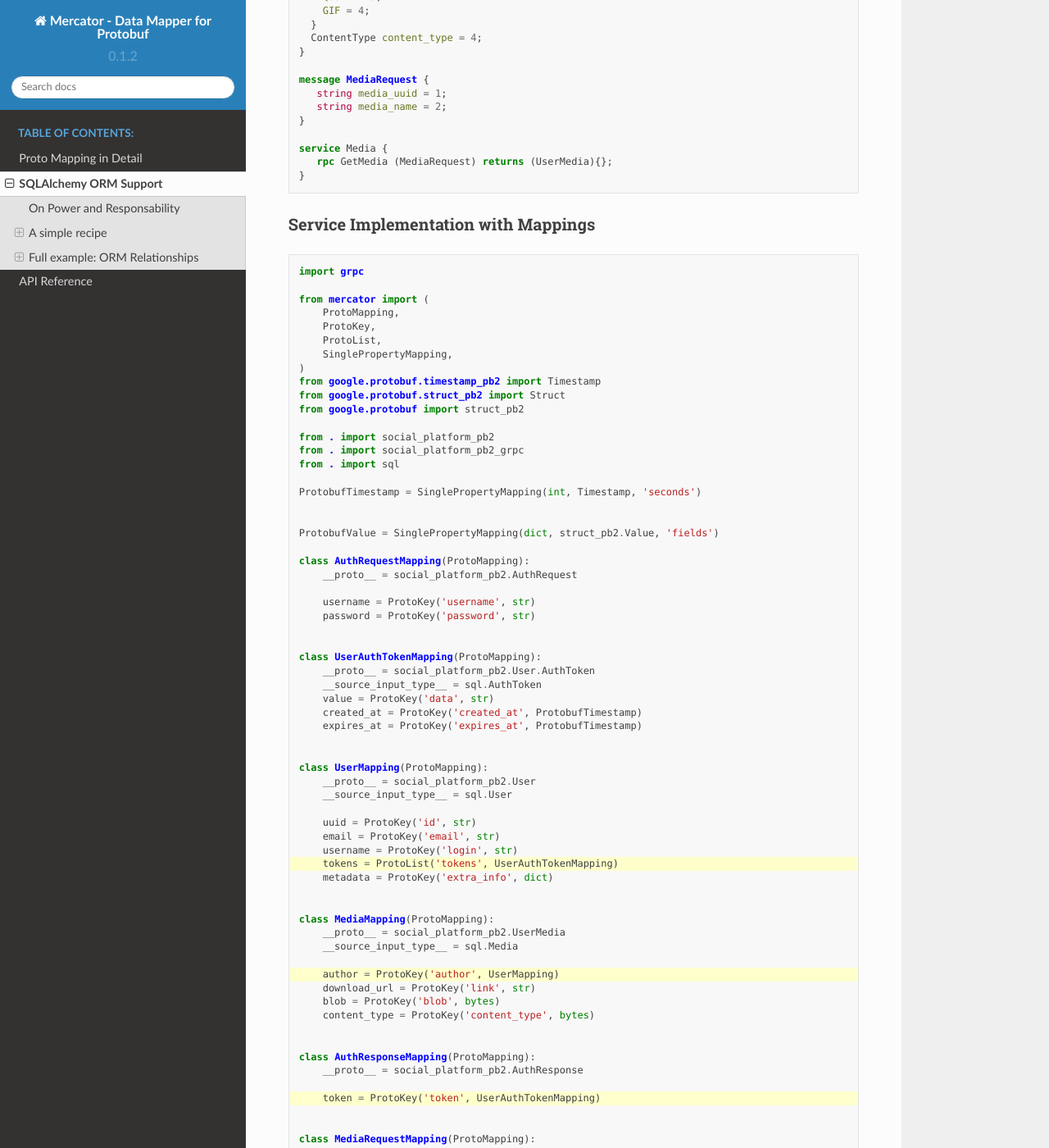
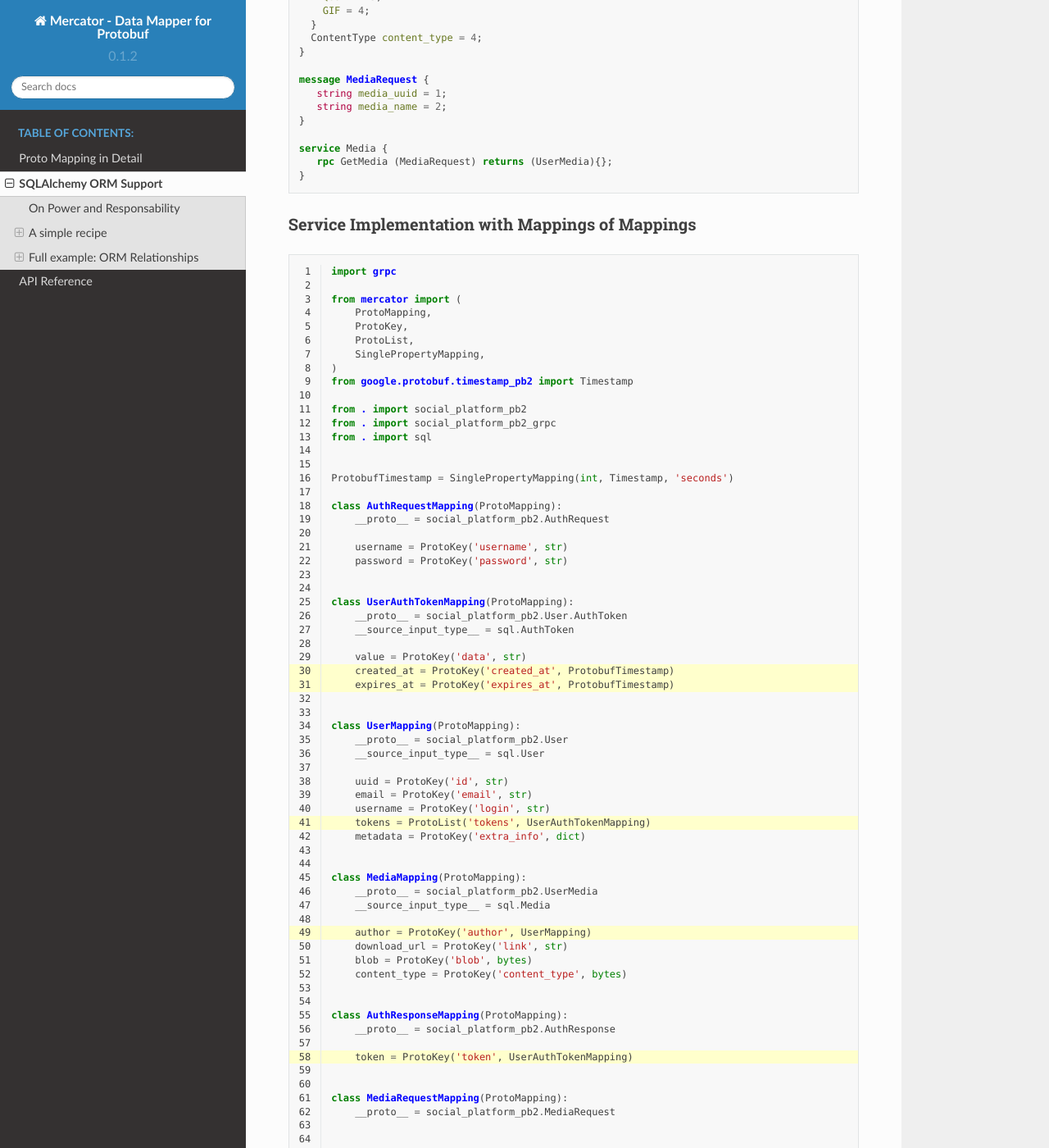
Before and after one commit to NewStore/mercator, a Sphinx documentation site: the page built from docs/source/sqlalchemy-orm-support.rst, in a window 1280 px wide and 1400 px high, scrolled down 4485 px. Shown: the whole window at 82% size. Built offline with Sphinx 7.4.7 and the Read the Docs theme 2.0.0, drawn with Linux system fonts in a browser that asks for light colours; some of the changed text lies outside the part shown.

Commit message:
update docs

```diff
--- a/docs/source/sqlalchemy-orm-support.rst
+++ b/docs/source/sqlalchemy-orm-support.rst
@@ -278,11 +278,12 @@ For consistency with code examples let's consider this is saved with
    }
 
 
-Service Implementation with Mappings
-~~~~~~~~~~~~~~~~~~~~~~~~~~~~~~~~~~~~
+Service Implementation with Mappings of Mappings
+~~~~~~~~~~~~~~~~~~~~~~~~~~~~~~~~~~~~~~~~~~~~~~~~
 
 .. code-block:: python
-   :emphasize-lines: 44, 52, 61
+   :linenos:
+   :emphasize-lines: 30-31, 41, 49, 58
 
    import grpc
 
@@ -293,17 +294,13 @@ Service Implementation with Mappings
        SinglePropertyMapping,
    )
    from google.protobuf.timestamp_pb2 import Timestamp
-   from google.protobuf.struct_pb2 import Struct
-   from google.protobuf import struct_pb2
 
    from . import social_platform_pb2
    from . import social_platform_pb2_grpc
    from . import sql
 
+
    ProtobufTimestamp = SinglePropertyMapping(int, Timestamp, 'seconds')
-
-
-   ProtobufValue = SinglePropertyMapping(dict, struct_pb2.Value, 'fields')
 
    class AuthRequestMapping(ProtoMapping):
        __proto__ = social_platform_pb2.AuthRequest
@@ -315,6 +312,7 @@ Service Implementation with Mappings
    class UserAuthTokenMapping(ProtoMapping):
        __proto__ = social_platform_pb2.User.AuthToken
        __source_input_type__ = sql.AuthToken
+
        value = ProtoKey('data', str)
        created_at = ProtoKey('created_at', ProtobufTimestamp)
        expires_at = ProtoKey('expires_at', ProtobufTimestamp)
```
